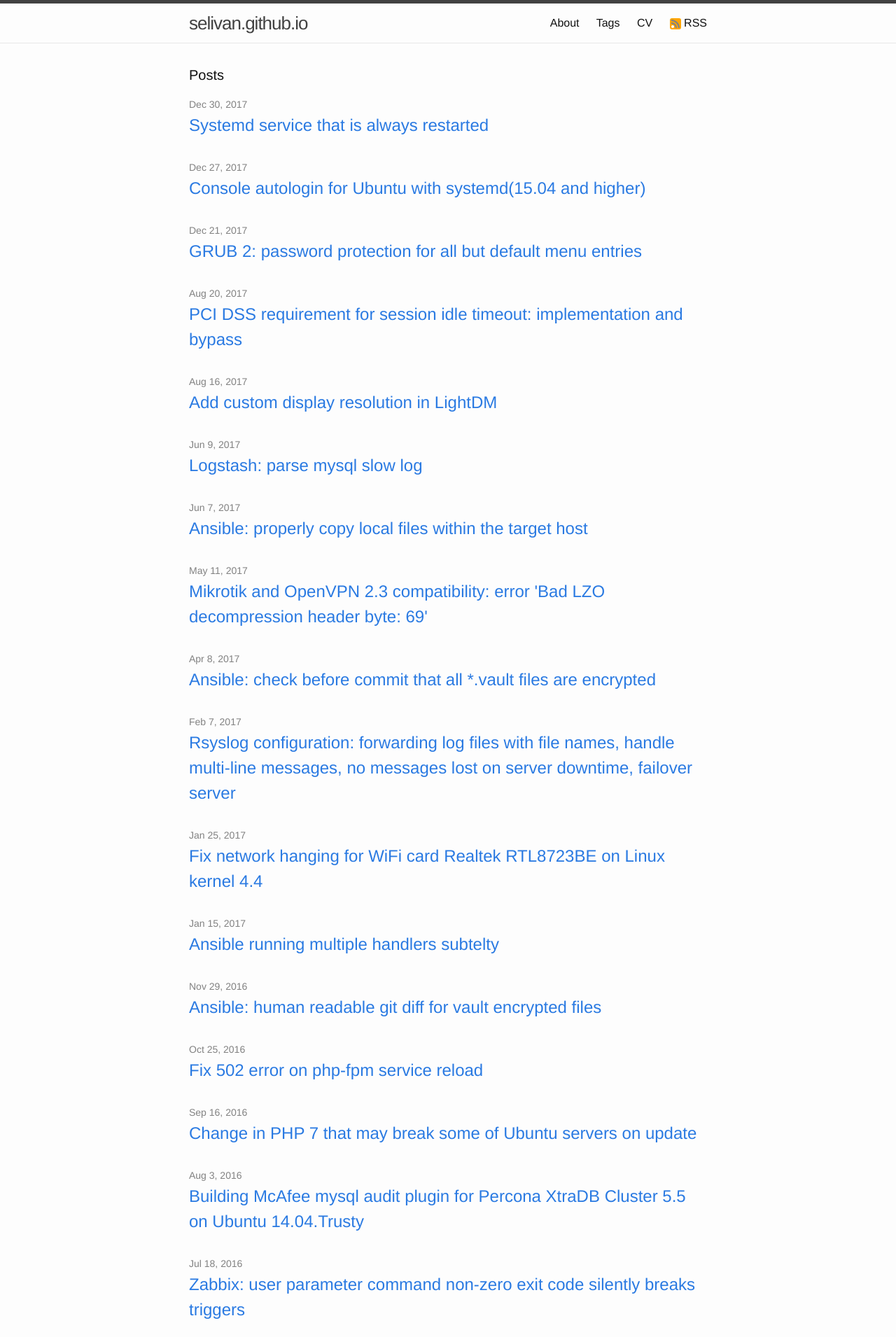
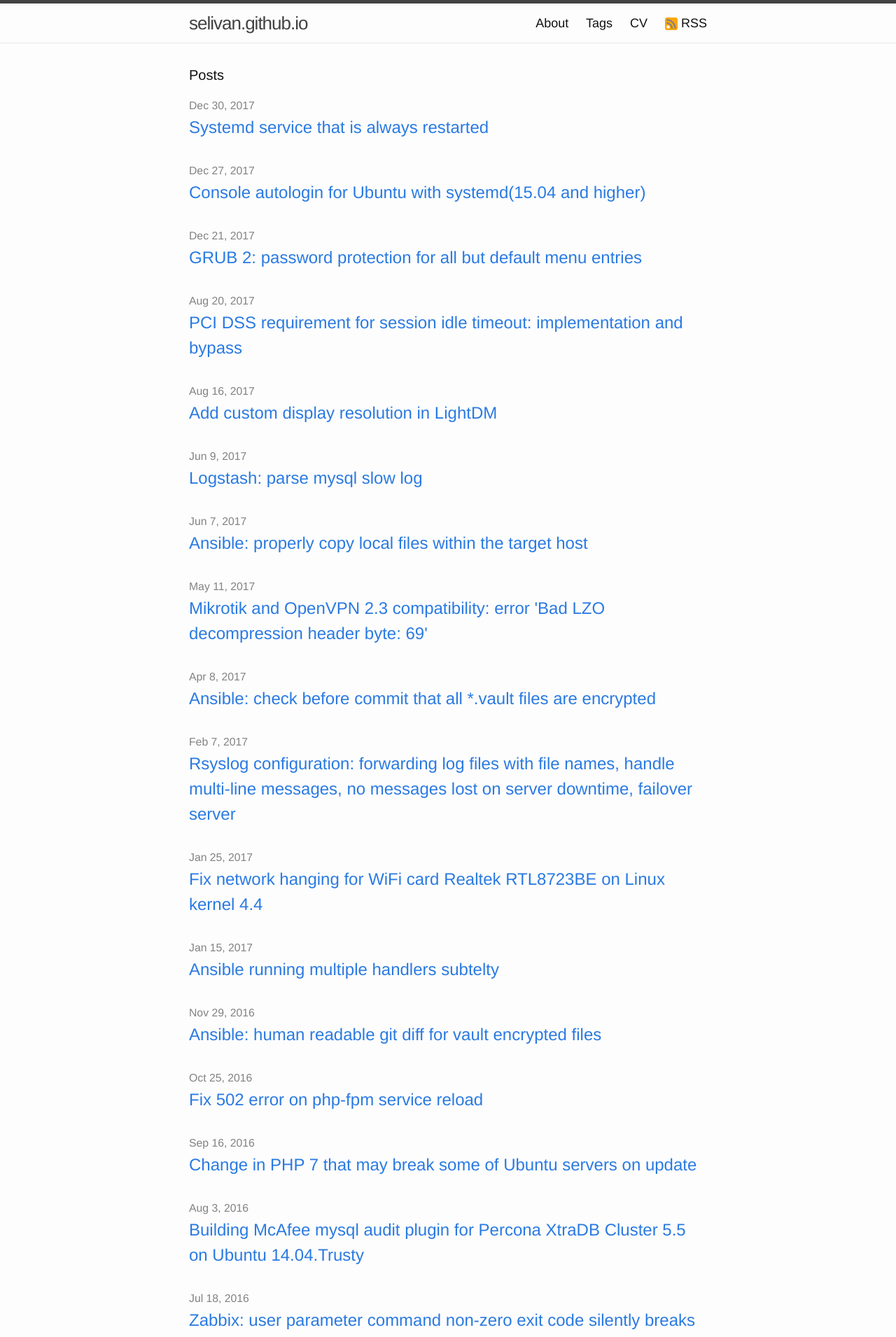
Before and after one commit to selivan/selivan.github.io, a Jekyll site: the page built from index.html, in a window 1280 px wide. Shown: the top 1910 px of the page at 70% size. Built offline with Jekyll 4.4.1, drawn with Linux system fonts in a browser that asks for light colours.

Commit message:
enlarge font: 16px -> 18px

```diff
--- a/_sass/_base.scss
+++ b/_sass/_base.scss
@@ -197,8 +197,8 @@
 
     > svg {
         display: inline-block;
-        width: 16px;
-        height: 16px;
+        width: 18px;
+        height: 18px;
         vertical-align: middle;
 
         path {
--- a/css/main.scss
+++ b/css/main.scss
@@ -7,7 +7,7 @@
 
 // Our variables
 $base-font-family: "Helvetica Neue", Helvetica, Arial, sans-serif;
-$base-font-size:   16px;
+$base-font-size:   18px;
 $base-font-weight: 400;
 $small-font-size:  $base-font-size * 0.875;
 $base-line-height: 1.5;
```
